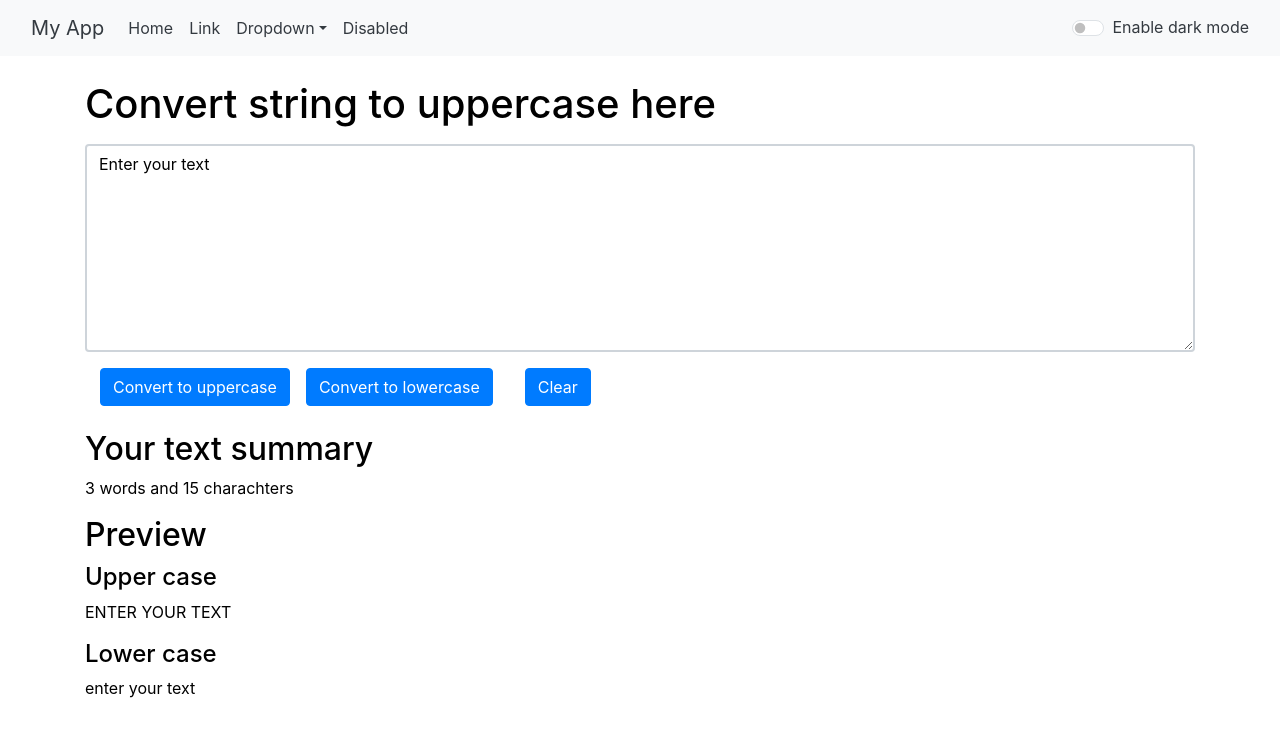
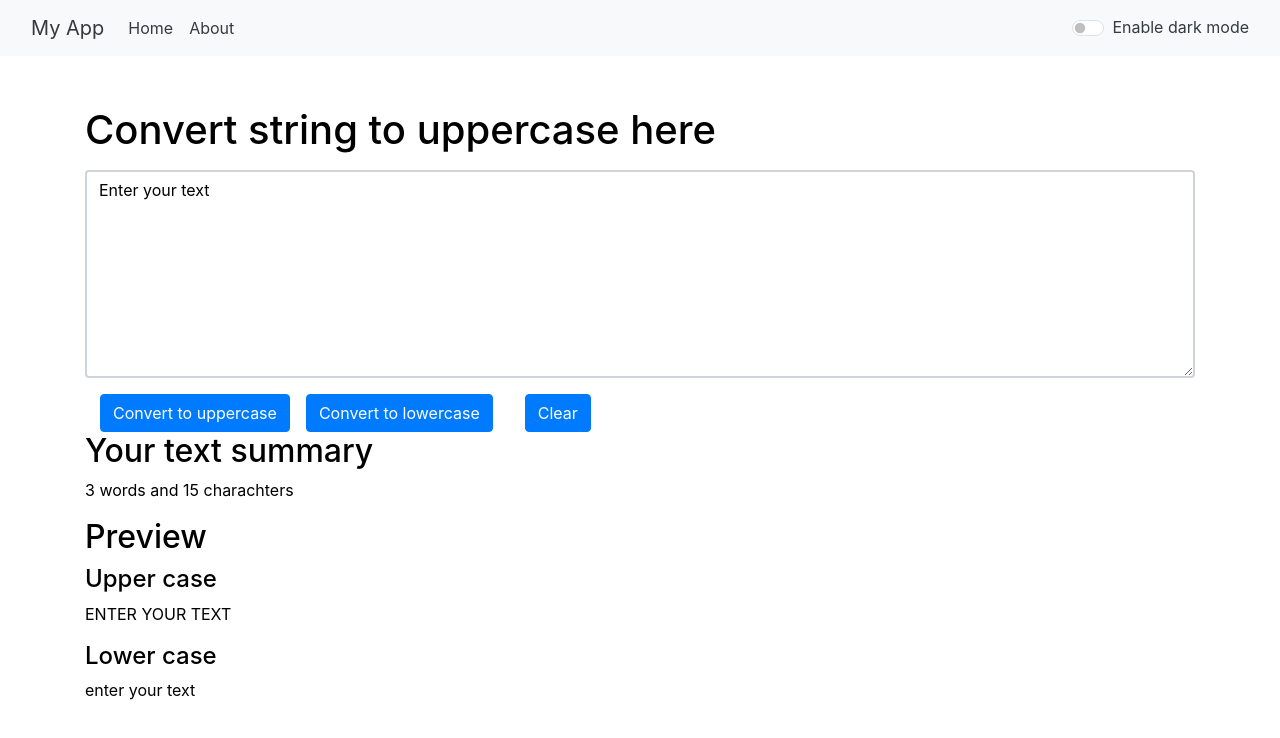
Before and after one commit to navneetthakor/Texter, a React (Create React App) app: page / in a window 1280 px wide. Shown: the top 738 px of the page. Built offline with nearby package versions, Linux system fonts and the light colour scheme.

Commit message:
Router added and textbox length issue solved

```diff
--- a/package.json
+++ b/package.json
@@ -8,6 +8,7 @@
     "@testing-library/user-event": "^13.5.0",
     "react": "^18.2.0",
     "react-dom": "^18.2.0",
+    "react-router-dom": "^6.10.0",
     "react-scripts": "5.0.1",
     "web-vitals": "^2.1.4"
   },
--- a/src/App.js
+++ b/src/App.js
@@ -1,10 +1,11 @@
 
 import './App.css';
 import Alert from './components/Alert';
-// import About from './components/About';
+import About from './components/About';
 import Navbar from './components/Navbar';
 import Textbox from './components/Textbox';
 import React, { useState } from 'react'
+import { Routes, Route } from 'react-router-dom';
 
 
 function App() {
@@ -43,9 +44,11 @@ function App() {
     <>
     <Navbar title="My App" mode = {mode} togmod = {toggleMode} func={showAlert}/>
     <Alert alert={alert}/>
-    <Textbox mode = {mode} func={showAlert}/>
-
-    {/* <About /> */}
+    <Routes>
+    <Route exact path='/' element={<Textbox mode = {mode} func={showAlert}/>}>
+    </Route>
+    <Route exact path='/about' element={<About />}/>
+    </Routes>
     </>
   );
 }
--- a/src/components/Alert.js
+++ b/src/components/Alert.js
@@ -1,9 +1,16 @@
-import React from 'react'
+import React from "react";
 
 export default function Alert(props) {
   return (
-    props.alert && <div class={`alert alert-${props.alert.type} alert-dismissible fade show`} role="alert">
-  <strong>{props.alert.type}</strong> {props.alert.msg}
-</div>
-  )
+    <div style={{ height: "50px" }}>
+      {props.alert && (
+        <div
+          class={`alert alert-${props.alert.type} alert-dismissible fade show`}
+          role="alert"
+        >
+          <strong>{props.alert.type}</strong> {props.alert.msg}
+        </div>
+      )}
+    </div>
+  );
 }
--- a/src/components/Navbar.js
+++ b/src/components/Navbar.js
@@ -1,4 +1,5 @@
 import React from "react";
+import {Link} from "react-router-dom";
 
 export default function Navbar(props) {
 
@@ -6,9 +7,9 @@ export default function Navbar(props) {
     <div>
       <nav className={`navbar navbar-expand-lg bg-${props.mode === "light" ? "light" : "secondary"}  text-${props.mode === "light" ? "dark" : "light"}`}>
         <div className="container-fluid">
-          <a className={`navbar-brand   text-${props.mode === "light" ? "dark" : "light"}`} href="/">
+          <Link className={`navbar-brand   text-${props.mode === "light" ? "dark" : "light"}`} to="/">
             {props.title}
-          </a>
+          </Link>
           <button
             className="navbar-toggler"
             type="button"
@@ -26,54 +27,18 @@ export default function Navbar(props) {
           >
             <ul className="navbar-nav me-auto mb-2 mb-lg-0">
               <li className="nav-item">
-                <a
+                <Link
                   className={`nav-link active text-${props.mode === "light" ? "dark" : "light"}`}
                   aria-current="page"
-                  href="/"
+                  to="/"
                 >
                   Home
-                </a>
+                </Link>
               </li>
               <li className="nav-item">
-                <a className={`nav-link  text-${props.mode === "light" ? "dark" : "light"}`} href="/">
-                  Link
-                </a>
-              </li>
-              <li className="nav-item dropdown">
-                <a
-                  className={`nav-link dropdown-toggle  text-${props.mode === "light" ? "dark" : "light"}`}
-                  href="/"
-                  role="button"
-                  data-bs-toggle="dropdown"
-                  aria-expanded="false"
-                >
-                  Dropdown
-                </a>
-                <ul className="dropdown-menu">
-                  <li>
-                    <a className={`dropdown-item  text-${props.mode === "light" ? "dark" : "light"}`} href="/">
-                      Action
-                    </a>
-                  </li>
-                  <li>
-                    <a className={`dropdown-item  text-${props.mode === "light" ? "dark" : "light"}`} href="/">
-                      Another action
-                    </a>
-                  </li>
-                  <li>
-                    <hr className="dropdown-divider" />
-                  </li>
-                  <li>
-                    <a className={`dropdown-item  text-${props.mode === "light" ? "dark" : "light"}`} href="/">
-                      Something else here
-                    </a>
-                  </li>
-                </ul>
-              </li>
-              <li className="nav-item">
-                <a className={`nav-link disabled  text-${props.mode === "light" ? "dark" : "light"}`} href="/">
-                  Disabled
-                </a>
+                <Link className={`nav-link  text-${props.mode === "light" ? "dark" : "light"}`} to="/about">
+                  About
+                </Link>
               </li>
             </ul>
             {/* <form className="d-flex" role="search">
--- a/src/components/Textbox.js
+++ b/src/components/Textbox.js
@@ -28,7 +28,7 @@ export default function Textbox(props) {
   return (
     <div>
       <div
-        className="container my-4"
+        className="container"
         style={{
           backgroundColor: props.mode === "light" ? "white" : "#001269",
           color: props.mode === "light" ? "black" : "white",
@@ -76,7 +76,7 @@ export default function Textbox(props) {
         }}>
         <h2>Your text summary</h2>
         <p>
-          {text.split(" ").length} words and {text.length} charachters
+          {text.split(" ").filter((e)=>{return e.length!==0}).length} words and {text.length} charachters
         </p>
       </div>
 
--- a/src/index.js
+++ b/src/index.js
@@ -3,11 +3,14 @@ import ReactDOM from 'react-dom/client';
 import './index.css';
 import App from './App';
 import reportWebVitals from './reportWebVitals';
+import {BrowserRouter} from "react-router-dom";
 
 const root = ReactDOM.createRoot(document.getElementById('root'));
 root.render(
   <React.StrictMode>
+       <BrowserRouter>
     <App />
+       </BrowserRouter>
   </React.StrictMode>
 );
 
```
Also changed, not shown: 1 other file (tests, documents, lock files or other folders).
